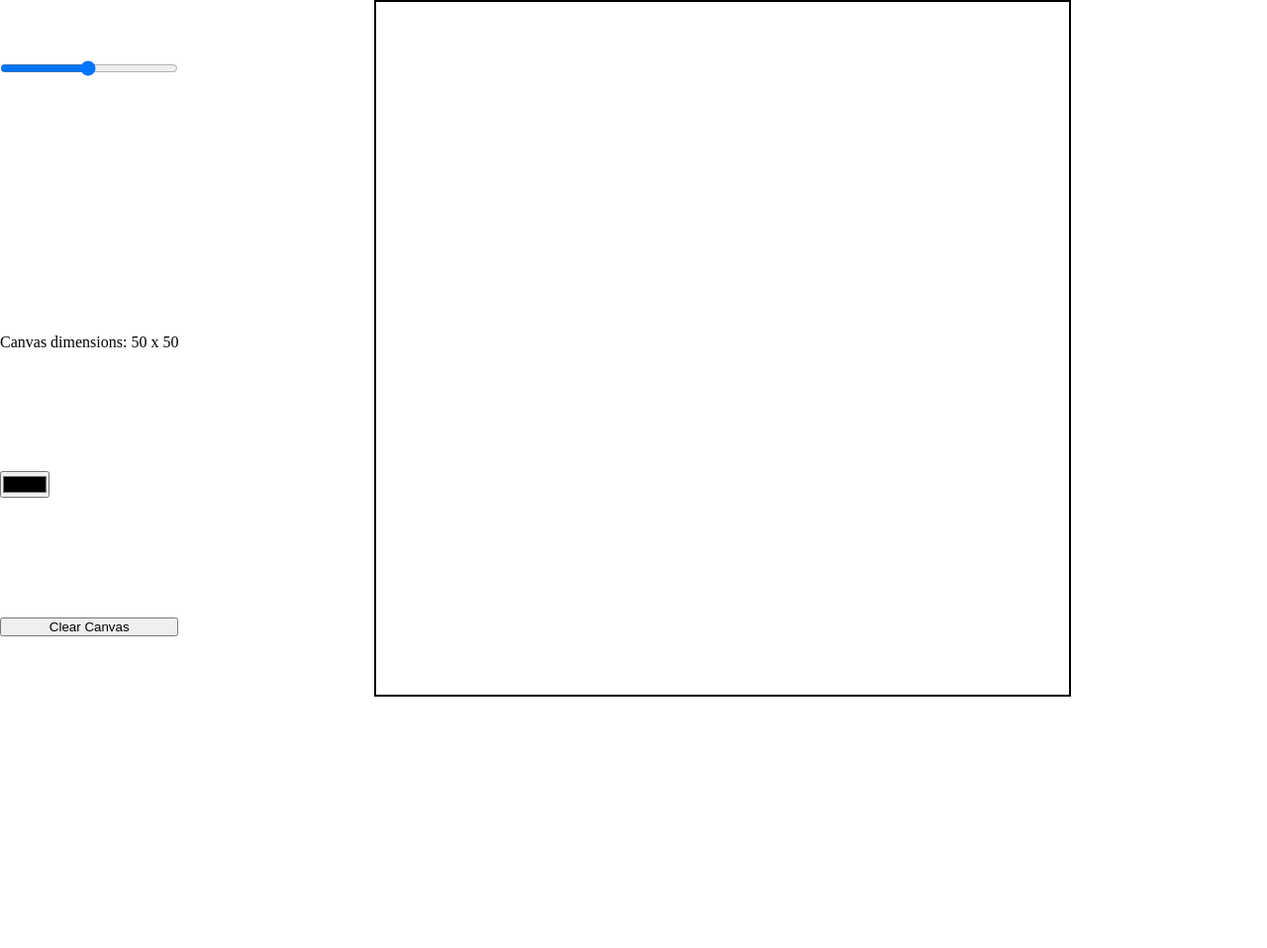
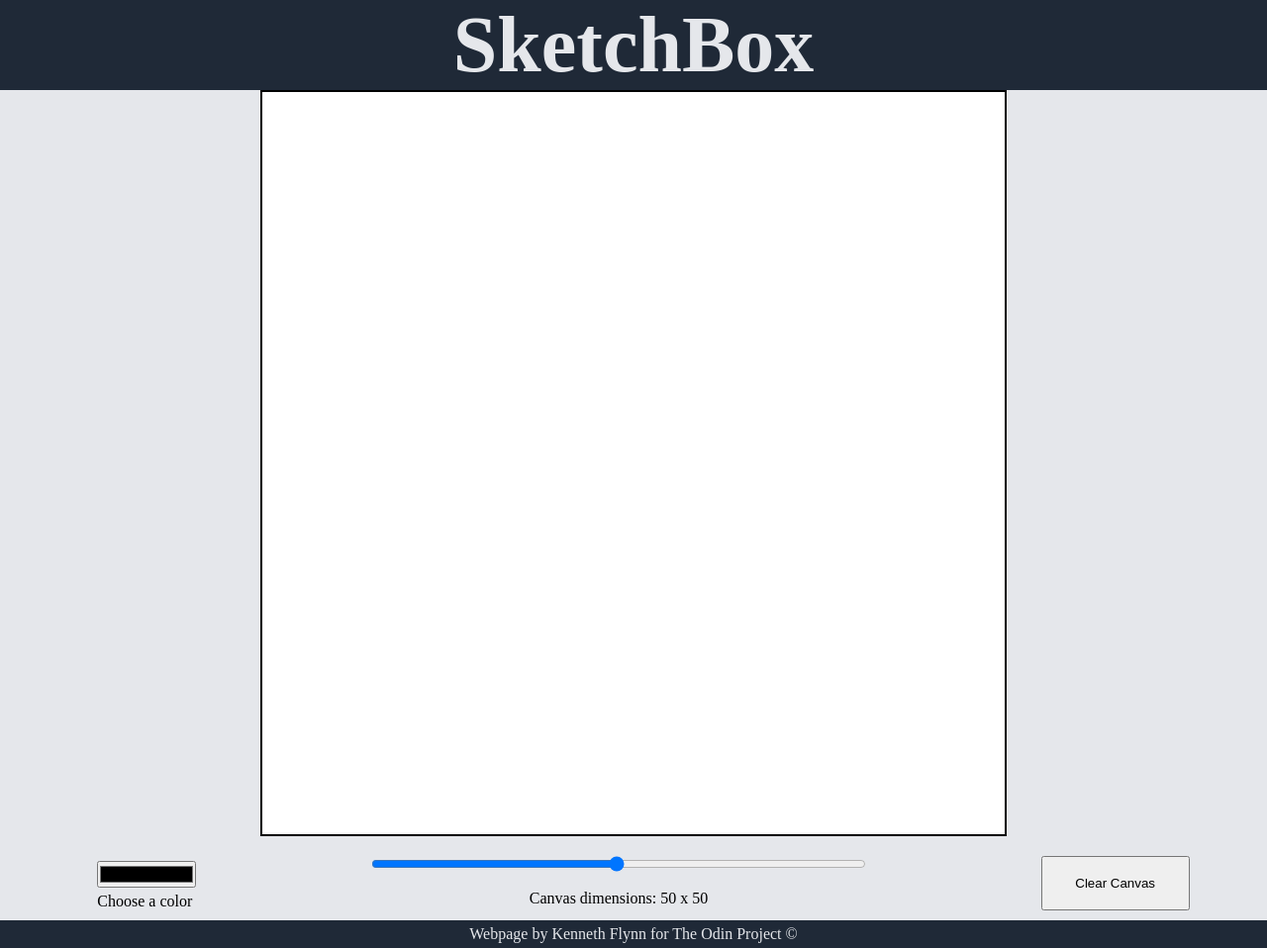
Before and after one commit to flynnkennethd/etch-a-sketch, a plain HTML site: page index.html in a window 1280 px wide. Shown: the whole page at 99% size. Before the commit the page ends 800 px from the top, so only its background shows below. Drawn offline with Linux system fonts and the light colour scheme.

Commit message:
fixed css to make it look nicer, index edited as well to make it work more nicely.

```diff
--- a/index.html
+++ b/index.html
@@ -6,7 +6,19 @@
         <link rel="stylesheet" href="styles.css">
     </head>
     <body>
+        <header>
+            <h1>SketchBox</h1>
+        </header>
+        <main>
+            <div id=div-canvas></div>
             <div id=ui>
+                <div id=color-container>
+                    <input id=color-selection type="color" name="color-selection"
+                        onchange="colorChange(this.value)">
+                        <br>
+                    <label for="color-selection">Choose a color</label>
+                </div>
+                <div id=slider-container>
                     <input type="range" id= slider name="slider"
                         min="1" max="100" value="50" onchange="updateGrid(this.value)">
                         <br>
@@ -14,10 +26,13 @@
                         Canvas dimensions:
                         <span class=slider-value></span> x <span class=slider-value></span>
                     </label>
-            <input id=color-selection type="color" onchange="colorChange(this.value)">
+                    </div>
                 <button id=clear-canvas onclick="updateGrid(slider.value)">Clear Canvas</button>
             </div>
-        <div id=div-canvas></div>
+        </main>
+        <footer>
+            <p>Webpage by Kenneth Flynn for The Odin Project &copy;</p>
+        </footer>
     </body>
     <script src="script.js"></script>
 </html>
--- a/styles.css
+++ b/styles.css
@@ -1,39 +1,66 @@
 * {
     padding: 0;
-    margin: 0;
+    margin: 0;;
+}
+html, body {
+    height: 100%;
+    background-color: #e5e7eb;
 }
 #div-canvas {
-    height: 700px;
-    width: 700px;
+    height: 750px;
+    width: 750px;
     display: grid;
     border-style: solid;
     border-width: 2px;
     margin: auto;
-    flex-shrink: 0;
 }
 body {
     /*please for the love of god change this to grid.
     it will make your life easier i think.*/
+
+    /*no, i don't think i will ;)*/
+
     display: flex;
     justify-content: space-between;
+    flex-direction: column;;
+}
+header {
+    text-align: center;
+    background-color: #1f2937;
+    color: #e5e7eb;
+}
+h1 {
+    font-size: 5em;
 }
 #ui {
+    width: 100%;
     display: flex;
-    flex-direction: column;
     justify-content: space-around;
+    padding: 10px;
+    margin-top: 10px;
 }
 .sketch-div {
     background-color: white;
 }
-#color-picker {
-    display: grid;
-    grid-template-columns: repeat(10, 1fr);
-    flex-wrap: wrap;
+#slider-container {
+    flex:1 1 auto;
+    display: flex;
+    flex-direction: column;
+    align-items: stretch;
+    text-align: center;
+    padding: 10px, 100px;
+    max-width: 500px;
 }
-.color-selection {
-    margin: 1px;
-    border-style: solid;
-    border-width: 1px;
-    height: 40px;
-    width: 40px;
+#color-selection {
+    width: 100px;
+    margin: 5px 0px;
 }
+#clear-canvas {
+    width: 150px;
+}
+footer {
+    background-color: #1f2937;
+    color: #e5e7eb;
+    text-align: center;
+    padding: 5px 20px;
+}
```
Lines whose indentation alone changed are shown as unchanged.
